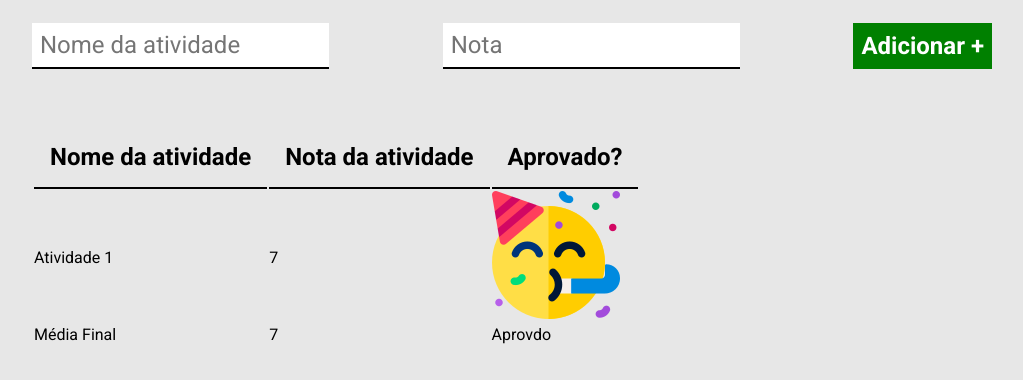
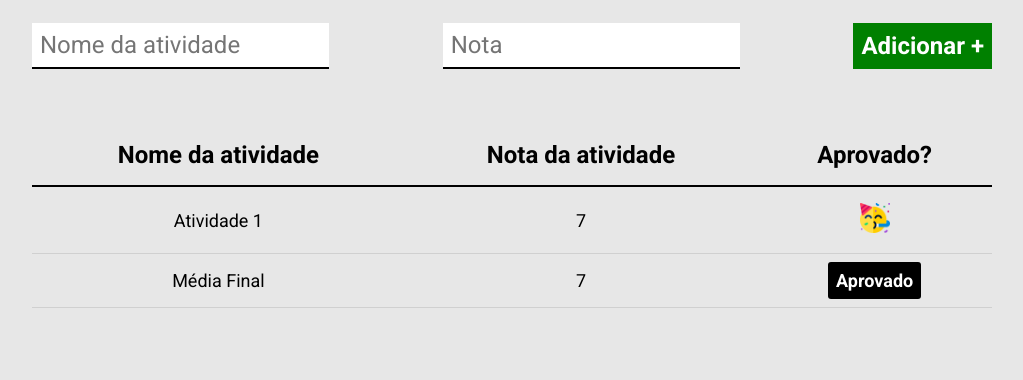
Before and after one commit to agtoliv/EBAC-projeto2, a plain HTML site: page index.html in a window 1280 px wide. Shown: the part 164-544 px from the top of the page, without its empty margins (128-1151 px from the left). Drawn offline with Linux system fonts and the light colour scheme.

Commit message:
style: finish style

```diff
--- a/index.html
+++ b/index.html
@@ -20,7 +20,7 @@
             <input type="number" placeholder="Nota">
             <button type="submit">Adicionar +</button>
         </form>
-        <table>
+        <table cellspacing="0">
             <thead>
                 <tr>
                     <th>Nome da atividade</th>
@@ -39,7 +39,7 @@
                 <tr>
                     <td>Média Final</td>
                     <td>7</td>
-                    <td>Aprovdo</td>
+                    <td><span class="resultado">Aprovado</span></td>
                 </tr>
             </tfoot>
         </table>
--- a/style.css
+++ b/style.css
@@ -57,9 +57,40 @@ form button{
     padding: 8px;
 }
 
+table{
+    width: 100%;
+}
+
 table th{
     border-bottom: 2px solid black;
     padding: 16px;
     font-size: 24px;
     font-weight: bold;
 }
+
+table td{
+    padding: 16px 0;
+    text-align: center;
+    font-size: 18px;
+    border-bottom: 1px solid rgba(0,0,0, 0.1);
+}
+
+table td img{
+    height: 30px;
+}
+
+.resultado{
+    padding: 8px;
+    font-weight: bold;
+    color: white;
+    background-color: black;
+    border-radius: 3px;
+}
+
+.aprovado{
+    background-color: green;
+}
+
+.reprovado{
+    background-color: red;
+}
```
